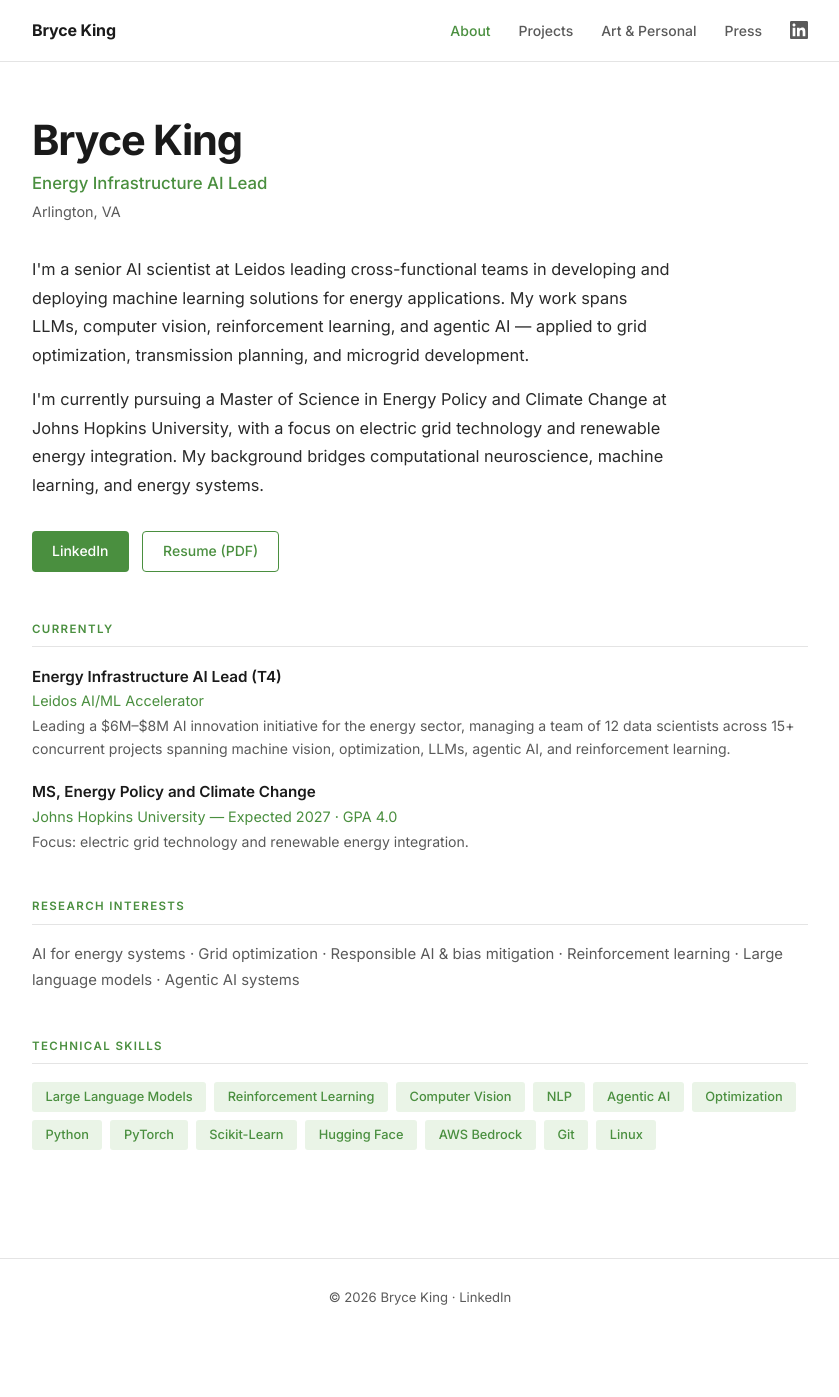
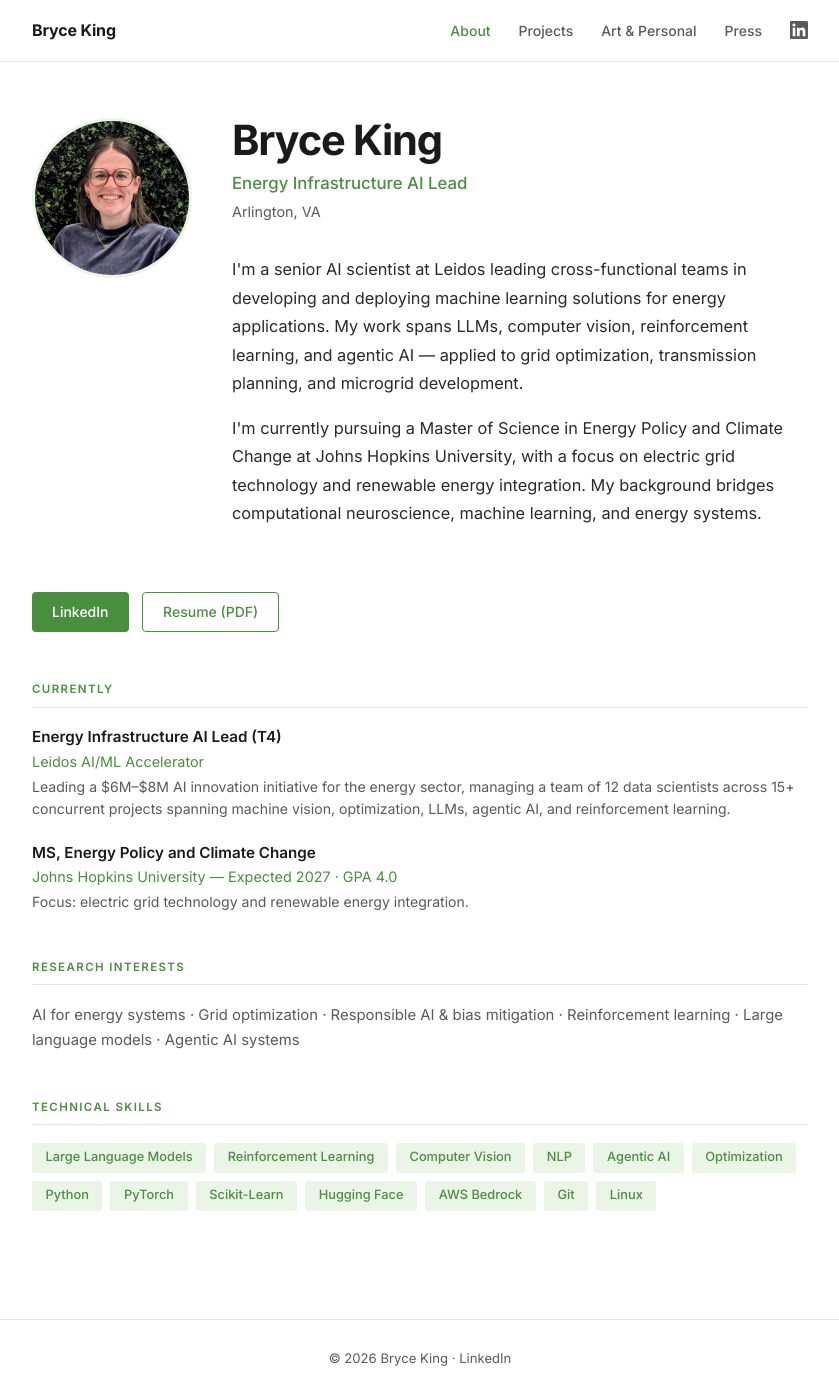
Before and after one commit to be-king/be-king.github.io, a Jekyll site: the page built from index.html, in a window 1280 px wide and 1397 px high. Shown: the whole window, without its empty margins (220-1059 px from the left). Built offline with Jekyll 4.4.1, drawn with Linux system fonts in a browser that asks for light colours.

Commit message:
Add headshot to About page

```diff
--- a/assets/css/style.scss
+++ b/assets/css/style.scss
@@ -140,6 +140,31 @@
 }
 
 /* ── About page ── */
+.about-hero {
+  display: flex;
+  gap: 2.5rem;
+  align-items: flex-start;
+  margin-bottom: 2rem;
+}
+
+.headshot {
+  width: 160px;
+  height: 160px;
+  border-radius: 50%;
+  object-fit: cover;
+  object-position: center top;
+  flex-shrink: 0;
+  border: 3px solid var(--green-light);
+}
+
+@media (max-width: 520px) {
+  .about-hero {
+    flex-direction: column;
+    align-items: center;
+    text-align: center;
+  }
+}
+
 .about-header {
   margin-bottom: 2rem;
 
--- a/index.html
+++ b/index.html
@@ -3,6 +3,9 @@
 title: About
 ---
 
+<div class="about-hero">
+  <img src="/assets/headshot.jpg" alt="Bryce King" class="headshot">
+  <div>
     <div class="about-header">
       <h1>Bryce King</h1>
       <div class="subtitle">Energy Infrastructure AI Lead</div>
@@ -12,6 +15,8 @@
     <div class="about-bio">
   <p>I'm a senior AI scientist at Leidos leading cross-functional teams in developing and deploying machine learning solutions for energy applications. My work spans LLMs, computer vision, reinforcement learning, and agentic AI — applied to grid optimization, transmission planning, and microgrid development.</p>
   <p>I'm currently pursuing a Master of Science in Energy Policy and Climate Change at Johns Hopkins University, with a focus on electric grid technology and renewable energy integration. My background bridges computational neuroscience, machine learning, and energy systems.</p>
+</div>
+  </div>
 </div>
 
 <div class="about-actions">
```
Also changed, not shown: assets/headshot.jpg (added). Lines whose indentation alone changed are shown as unchanged.
